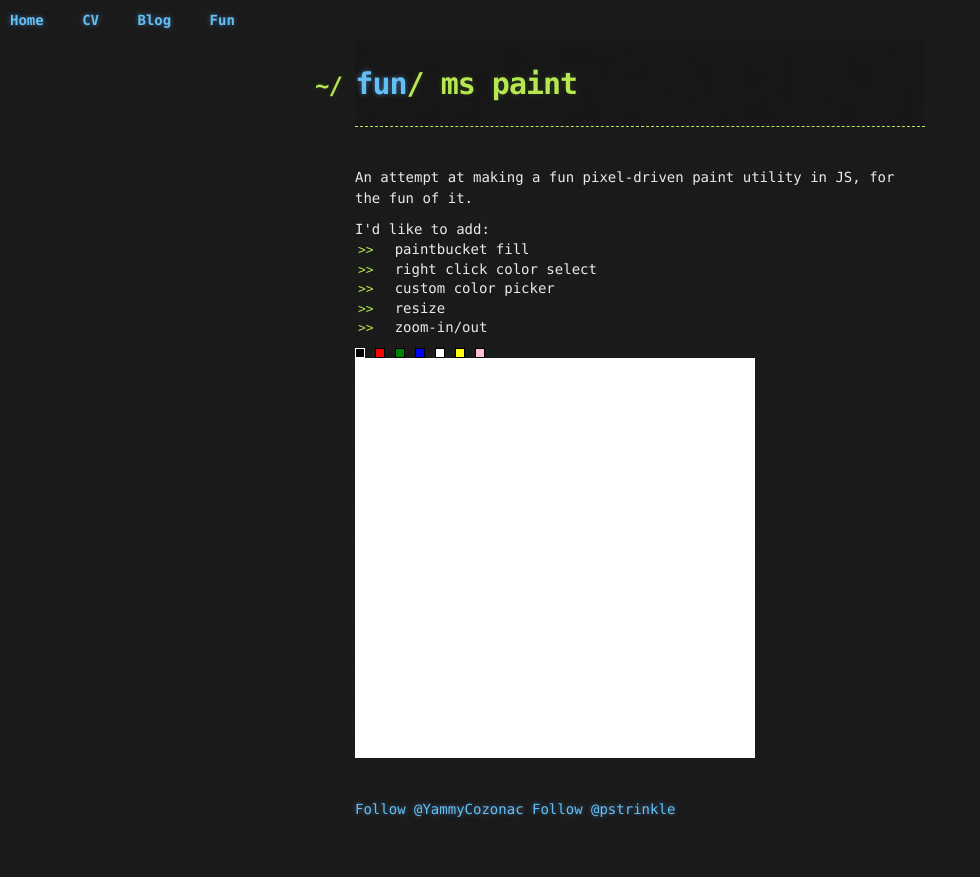
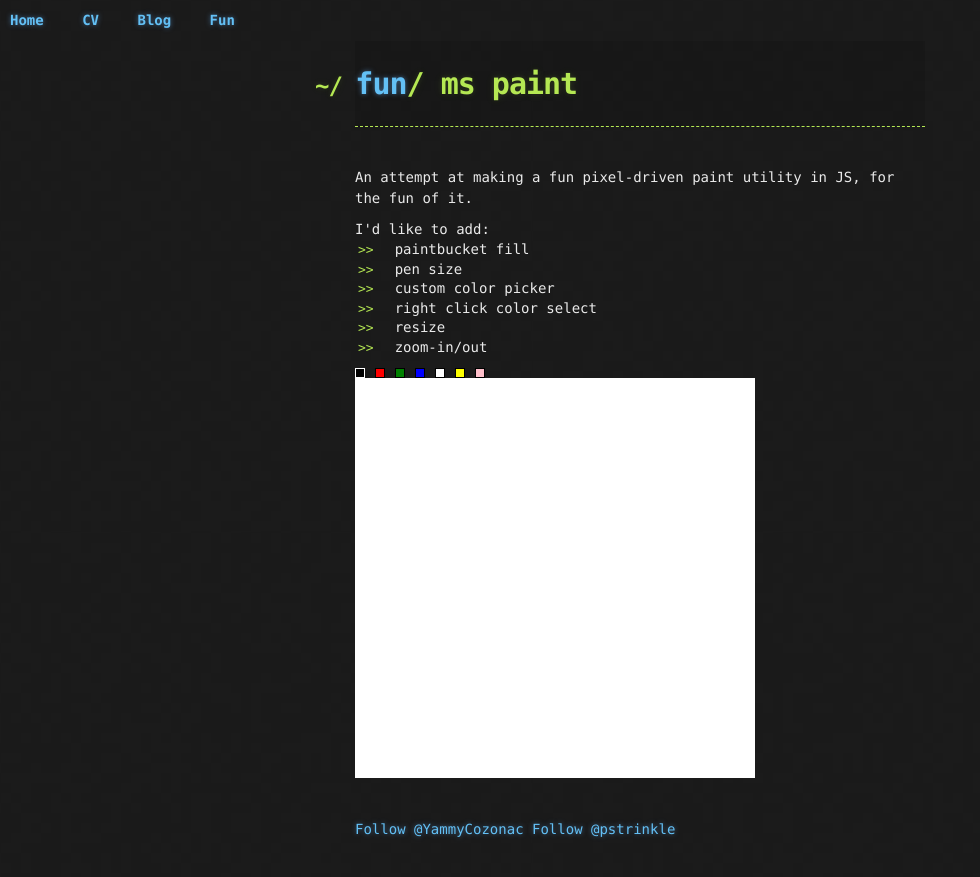
Before and after one commit to pstrinkle/pstrinkle.github.io, a Jekyll site: the page built from fun/mspaint.html, in a window 1280 px wide. Shown: the top 877 px of the page, without its empty margins (0-980 px from the left). Built offline with Jekyll 4.4.1, drawn with Linux system fonts in a browser that asks for light colours; nearby versions of some CDN libraries; comment, search, counter and statistics services are not loaded.

Commit message:
Update mspaint.html

```diff
--- a/fun/mspaint.html
+++ b/fun/mspaint.html
@@ -9,8 +9,9 @@
 I'd like to add:
 <ul>
   <li>paintbucket fill</li>
+  <li>pen size</li>
+  <li>custom color picker</li>
   <li>right click color select</li>
-  <li>custom color picker</li>
   <li>resize</li>
   <li>zoom-in/out</li>
 </ul>
```
